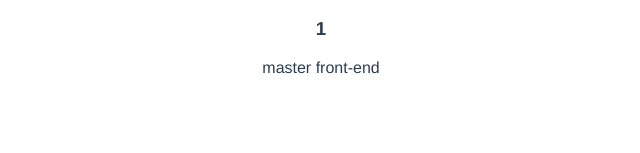
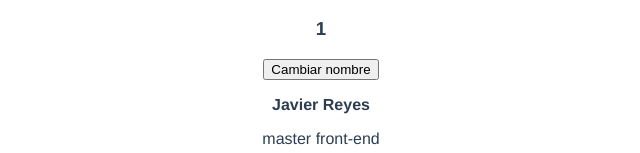
Before and after one commit to jhreyes483/front-end-vue, a Vue app in the folder proyect-vue/: page /pagina/1 in a window 1280 px wide. Shown: the part 1547-1700 px from the top of the page, without its empty margins (319-959 px from the left). Before the commit the page ends 1632 px from the top, so only its background shows below. Built offline with nearby package versions, Linux system fonts and the light colour scheme.

Commit message:
ciclo de vida de vue

```diff
--- a/proyect-vue/public/index.html
+++ b/proyect-vue/public/index.html
@@ -14,7 +14,7 @@
     <noscript>
       <strong>Activa javascript en el naviegador para continuar</strong>
     </noscript>
-    <div id="app"></div>
+    <div id="app" class="mt-2 mb-0"></div>
     <!-- built files will be auto injected -->
   </body>
 </html>
--- a/proyect-vue/src/components/HomePage/HomePage.vue
+++ b/proyect-vue/src/components/HomePage/HomePage.vue
@@ -2,19 +2,43 @@
     <section id="content">
         <h2>Pagina de pruebas</h2>
         <h3>{{ get_id }}</h3>
+        <button class="btn btn-success" @click="updateUserName()">Cambiar nombre</button>
+        <p class="mt-1"><b> {{  userName }}</b></p>
     </section>
 </template>
 
 <script>
 export default {
-    name: "HomePage",
+    name    : "HomePage",
+    /** ciclo de vida del componente */
+    created(){
+        console.log('Componente creado')
+    },
     mounted(){
         /** capturar parametros desde url */
         this.get_id = this.$route.params.id;
+        console.log('Componente montado')
     },
+    updated(){
+        console.log('Componente actualizado')
+    },
+    unmounted(){
+        console.log('Componente eliminado')
+    },
+    /****************** */
+    methods: {
+        updateUserName(){
+           this.userName ="Dev Javier"
+           console.log(this.userName, 'this.userName')
+        }
+    },
+
+
+
     data(){
         return {
-            get_id : null
+            get_id : null,
+            userName: "Javier Reyes",
         };
     }
 }
```
